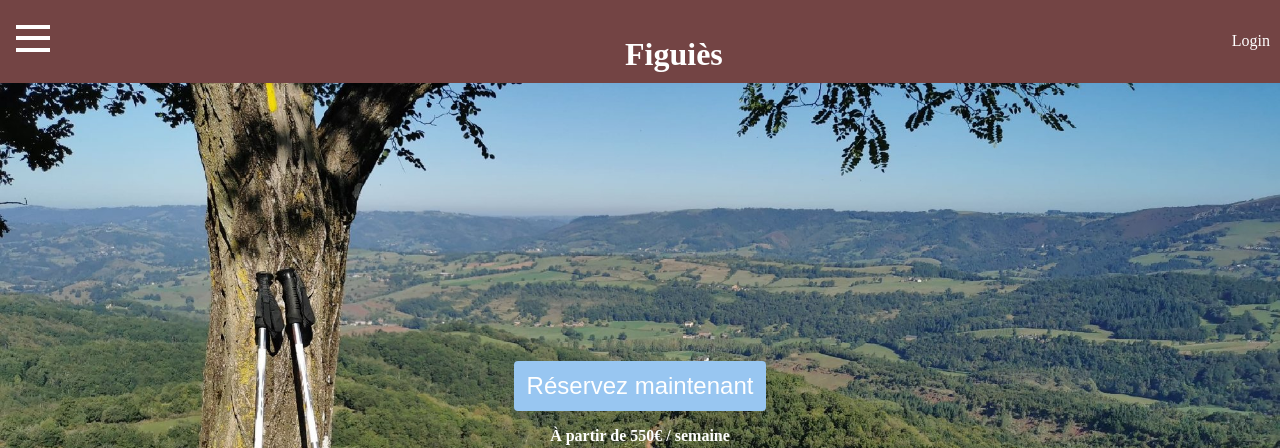
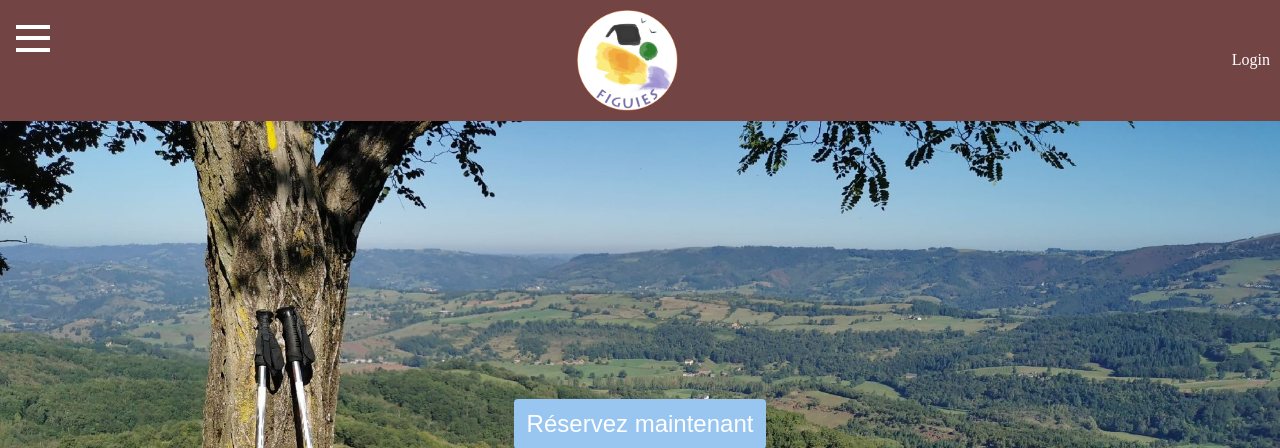
Before and after one commit to mateoisabey/ProjetWebGite, a PHP site: page / in a window 1280 px wide. Shown: the top 448 px of the page. Run offline with PHP 8.4, Linux system fonts and the light colour scheme; data that the repository does not hold is empty; some libraries are stand-ins or nearby versions.

Commit message:
ajout logo plus modif index

```diff
--- a/index.php
+++ b/index.php
@@ -16,8 +16,8 @@
         ?>
         </div>
         <header class="titre">
+            <img id="logo" src="images/LOGO-final-fond-transparent.png" alt="Le Logo">
 
-            <H1>Figuiès</H1>
             <div class="head" id="log">
 
                 <?php
--- a/style/index.css
+++ b/style/index.css
@@ -108,6 +108,27 @@ body {
     padding: 10px;
 }
 
+
+#logo{
+    margin-left: 45%;
+    width: 8%;
+    height: 8%;
+    @media screen and (max-width: 768px) {
+        width: 10%;
+        height: 10%;
+    }
+    @media screen and (max-width: 425px) {
+        width: 16%;
+        height: 16%;
+    }
+    @media screen and (max-width: 320px) {
+        width: 20%;
+        height: 20%;
+    }
+
+}
+
+
 /* Style pour le container de la description */
 .description {
     display: flex;
@@ -197,6 +218,9 @@ body {
     margin-right: auto;
     display: flex; /* Ajouter une disposition flex */
     align-items: center; /* Centrer verticalement le contenu */
+    @media screen and (max-width: 320px) {
+        align-items: right;
+    }
 }
 
 /* Style pour les liens dans la deuxième div */
@@ -213,13 +237,7 @@ body {
 }
 
 
-h1 {
-    margin-left: 10%;
-    margin-top: 0.8em;
-    margin-bottom: 0; /* Supprimer les marges par défaut du titre */
-    text-align: center; /* Centrer le texte horizontalement */
-    flex-grow: 1; /* Permet au titre de s'étendre pour remplir l'espace restant */
-}
+
 
 footer {
     display: flex;
--- a/style/menu.css
+++ b/style/menu.css
@@ -42,6 +42,9 @@ a:hover {
     padding: 0 20px;
     display:inline-block;
     vertical-align:top;
+    @media screen and (max-width: 320px) {
+        width: 260px;
+    }
 }
 
 .nav {
@@ -64,6 +67,7 @@ label>span{
     font-size:48px;
     line-height:48px;
 
+
 }
 
 #menu:checked ~ #wrap label>svg{
```
Also changed, not shown: images/LOGO-final-fond-transparent.png (added).
